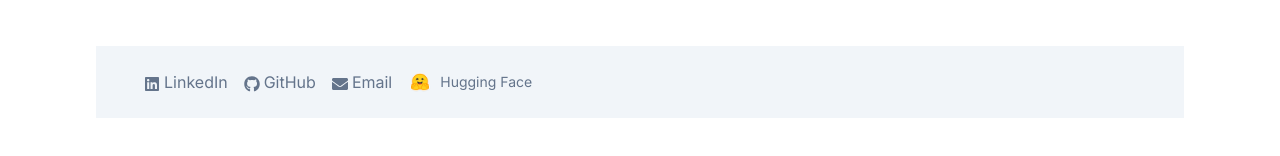
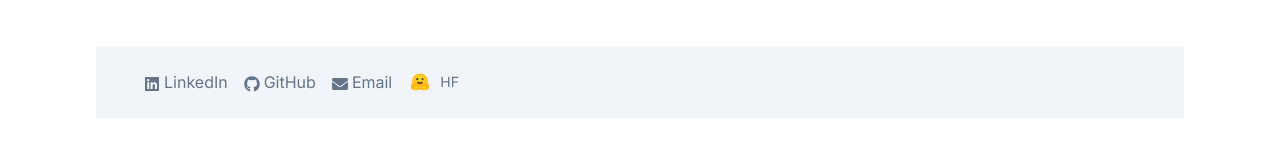
Before and after one commit to RobinkumarJ246/cvpage, a Next.js app: page / in a window 1280 px wide. Shown: the part 3346-3502 px from the top of the page. Built offline with nearby package versions, Linux system fonts and the light colour scheme.

Commit message:
HF logo and text

```diff
--- a/src/components/component/cvpage.jsx
+++ b/src/components/component/cvpage.jsx
@@ -457,7 +457,7 @@ export function cvpage() {
             prefetch={false}
   >
           <p className="text-muted-foreground text-sm flex items-center gap-2">
-  <img src="/hf_logo.png" alt="Hugging Face" className="h-6 w-6 inline-block" />Hugging Face</p></Link>
+  <img src="/hf_logo.png" alt="Hugging Face" className="h-6 w-6 inline-block" />HF</p></Link>
         </div>
       </footer>
     </div>)
```
